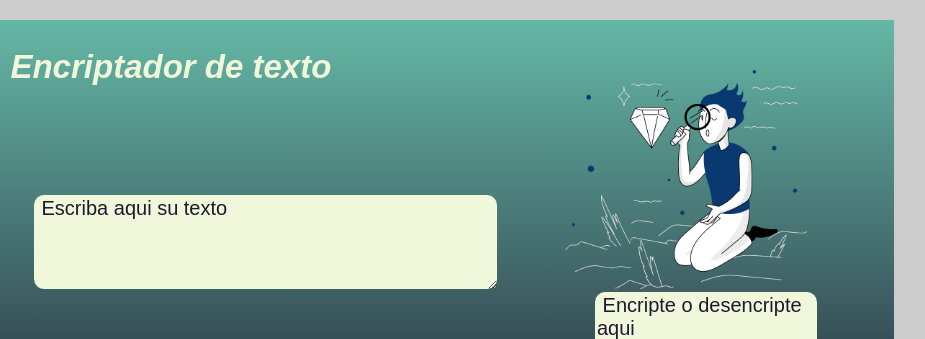
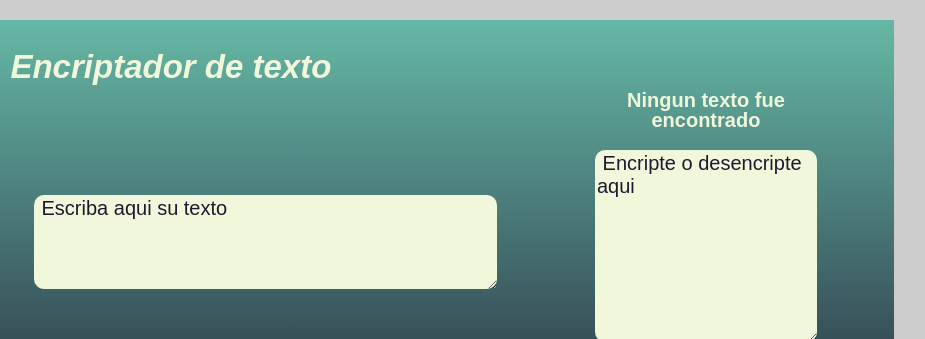
Before and after one commit to Agr1205/ServidorChallenge, a plain HTML site: page index.html in a window 1280 px wide. Both pictures are taken after a click on the button "Encriptar". Shown: the top 339 px of the page, 216-1141 px from the left. Drawn offline with Linux system fonts and the light colour scheme.

Commit message:
modifique estilo de tag p en seccion2

```diff
--- a/index.html
+++ b/index.html
@@ -24,7 +24,8 @@
                 </section>
 
                 <section class="seccion2">
-                    <img id="muneco" src="imagenes/Muñeco.png" alt="muñeco">
+                    <img class="muneco" src="imagenes/Muñeco.png" alt="muñeco">
+                    <p class="texto1">Ningun texto fue encontrado</p>
                     <textarea class="mensaje" cols="30" rows="5" placeholder=" Encripte o desencripte aqui"></textarea>
                     <button id="copiar" onclick="copiar()"> Copiar</button>
                 </section>
--- a/script.js
+++ b/script.js
@@ -28,6 +28,7 @@ function encriptar() {
         }
 
     }
+    document.querySelector(".muneco").style.display = "none";
 
     inputmensaje.value = resultado
     inputText.value = "";
--- a/style.css
+++ b/style.css
@@ -102,6 +102,14 @@ main section{
     vertical-align: center;
     position: relative;
     right: 20px;
+}
+
+.seccion2 p{
+    font-size: 20px;
+    color: #f0f7da;
+    font-weight: bold;
+    margin: 10px;
+    padding: 10px;
 }
 
 .seccion2 textarea{
```
